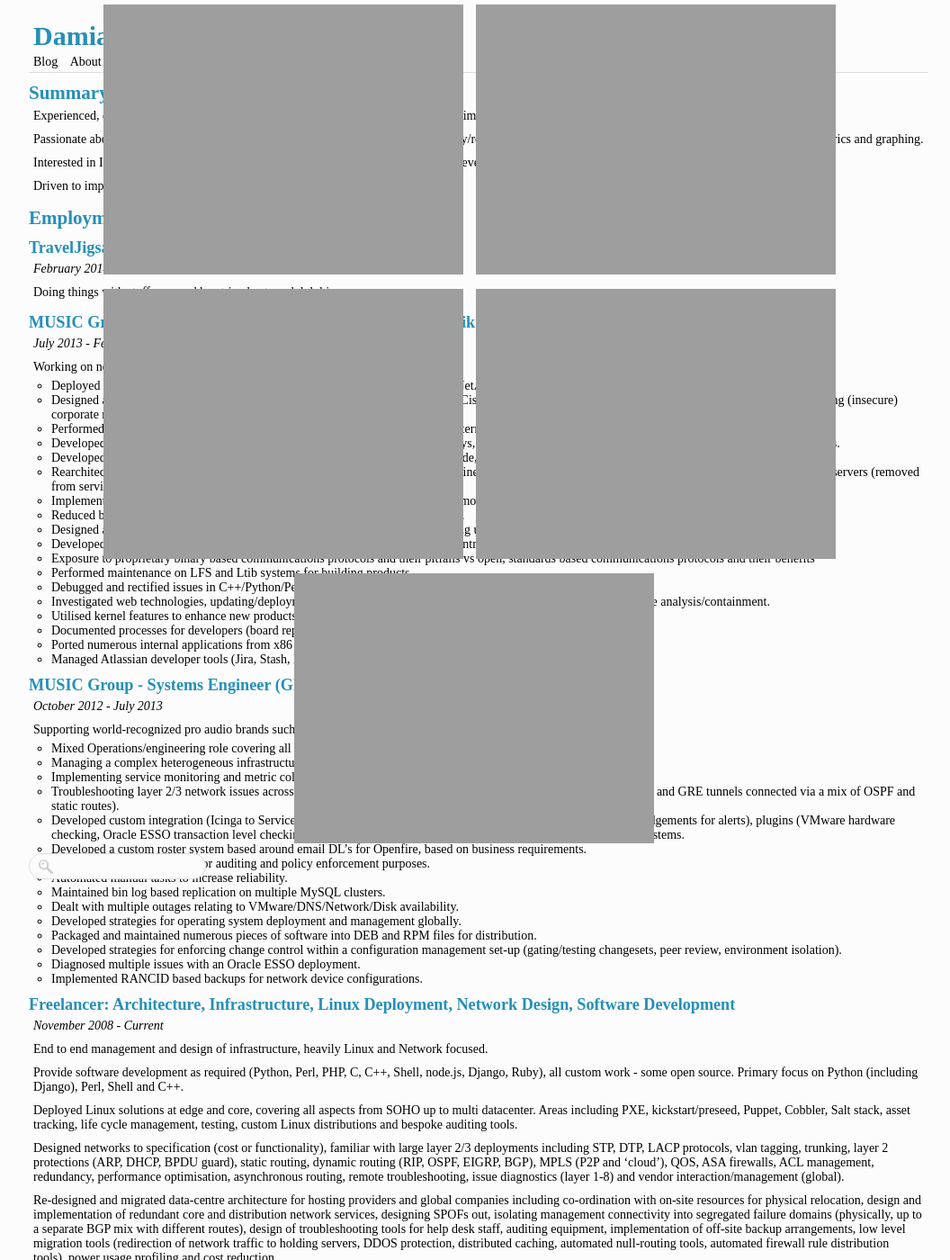
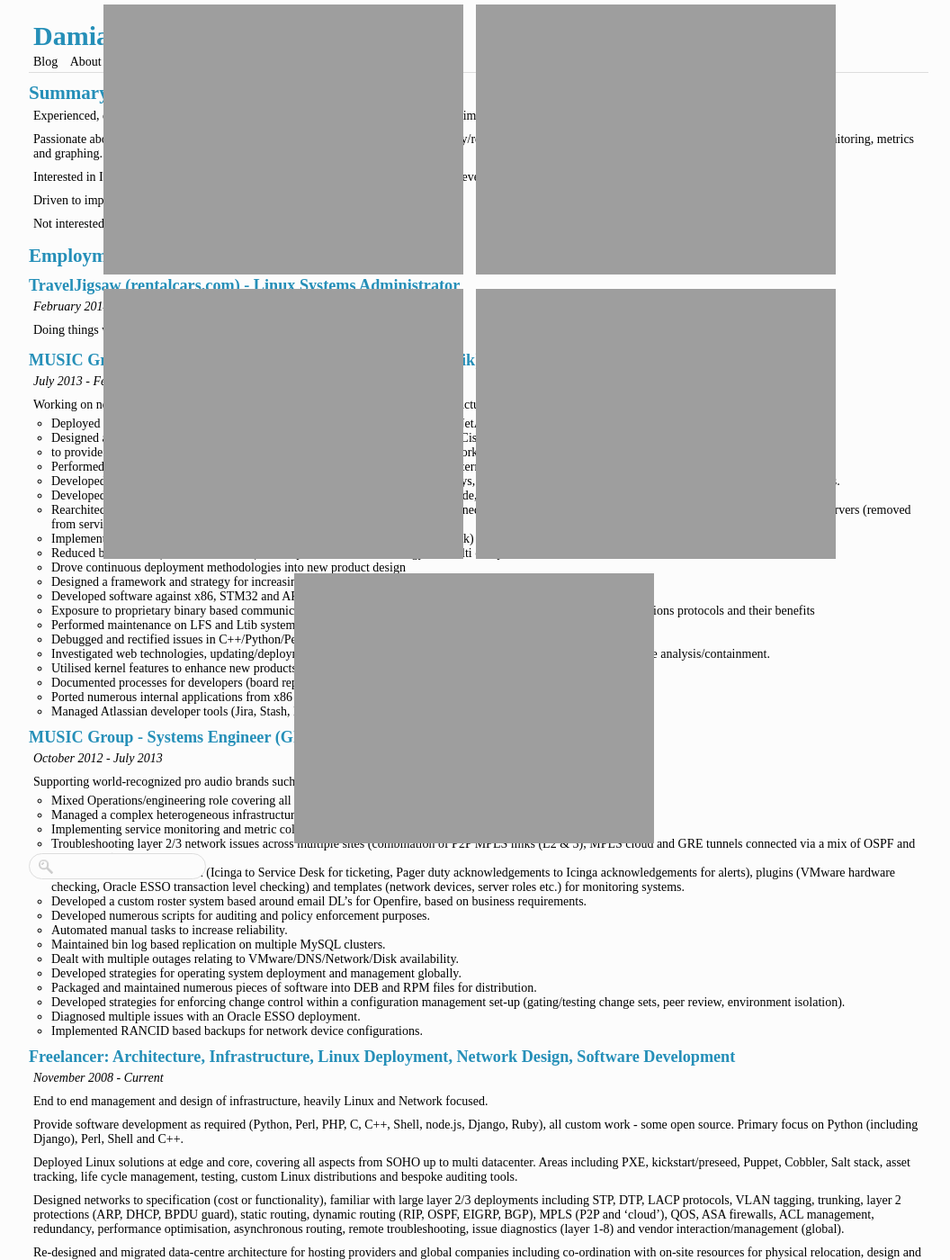
Before and after one commit to DamianZaremba/damianzaremba.co.uk, a Jekyll site: the page built from content/cv/index.markdown, in a window 1280 px wide and 1400 px high. Shown: the whole window at 90% size, without its empty margins (108-1164 px from the left). Built offline with Jekyll 4.4.1, drawn with Linux system fonts in a browser that asks for light colours; nearby versions of some CDN libraries; Markdown is read by kramdown in place of the engine named in the settings; comment, search, counter and statistics services are not loaded; some of the changed text lies outside the part shown.

Commit message:
Update cv

```diff
--- a/content/cv/index.markdown
+++ b/content/cv/index.markdown
@@ -9,13 +9,15 @@
 to improve service and run at the edge of technology.
 
 Passionate about complex high throughput distributed systems (especially low
-latency/real time), solution design, testing, Linux, open source, monitoring,
-metrics and graphing.
+latency/real time), solution design, testing, automation, Linux, open source,
+monitoring, metrics and graphing.
 
 Interested in ITIL methodologies for service management, Agile methodologies for
 development life cycle/work flows and software testing/building strategies.
 
 Driven to impact change where required and deliver things done properly.
+
+Not interested in red tape or project management which gets in the way of progress.
 
 Employment History
 ------------------
@@ -27,22 +29,32 @@
 ### MUSIC Group - Software Engineer (RnD - Midas/Klark Teknik)
 *July 2013 - February 2014*
 
-Working on new Midas/Klark Teknik products and supporting infrastructure.
+Working on new Midas/Klark Teknik products and supporting internal R&D infrastructure.
 
 * Deployed an isolated 3 node (2 HA controllers) Openstack Havana set-up using NetApp ONTAP storage.
-* Designed and implemented a small 'collapsed-core' network architecture - using Cisco technologies - to provide an isolated R&D network, inside an existing (insecure) corporate network.
-* Performed data recovery on R&D servers/data and developed workarounds for internal services during a 4 month long global TECH service failure.
-* Developed a testing jig for boards using a raspberry PI with GPIO controlled relays, for automated boot loader re-programming and boot timing on changes.
-* Developed and implemented backup/restore procedure for critical data (source code, tickets, build configurations).
-* Rearchitected the current 2 server set-up (unmonitored, running on raid 0, constrained by disk/CPU) into a 3 node Openstack set-up and re-purposed older servers (removed from service during a transition from CVS to Git) as disposable build agents.
-* Implemented configuration management (Puppet, Salt stack) and service/change monitoring (Icinga/Rancid).
-* Reduced build times and implemented a new strategy for multi component builds.
+* Designed and implemented a small 'collapsed-core' network architecture - using Cisco technologies
+- to provide an isolated R&D network, inside an existing (insecure) corporate network.
+* Performed data recovery on R&D servers/data and developed workarounds for internal services during
+a 4 month long global TECH service failure.
+* Developed a testing jig for boards using a raspberry PI with GPIO controlled relays, for automated
+boot loader re-programming and boot timing on changes.
+* Developed and implemented backup/restore procedure for critical data (source code, tickets, build
+configurations).
+* Rearchitected the current 2 server setup (unmonitored, running on raid 0, constrained by disk/CPU)
+into a 3 node Openstack setup and re-purposed older servers (removed from service during a transition
+from CVS to Git) as disposable build agents.
+* Implemented configuration management (Puppet), service orchestration (Salt stack) and service/change
+monitoring (Icinga/Rancid).
+* Reduced build times (14 hours to 40min) and implemented a new strategy for multi component builds.
+* Drove continuous deployment methodologies into new product design
 * Designed a framework and strategy for increasing confidence in code and speeding up the release cycle.
 * Developed software against x86, STM32 and ARM based platforms, including control for switches/FPGAs/DSPs
-* Exposure to proprietary binary based communications protocols and their pitfalls vs open, standards based communications protocols and their benefits
+* Exposure to proprietary binary based communications protocols and their pitfalls vs open, standards
+based communications protocols and their benefits
 * Performed maintenance on LFS and Ltib systems for building products
 * Debugged and rectified issues in C++/Python/Perl code and shell/Sed/Awk scripting
-* Investigated web technologies, updating/deployment methodologies, RFB reverse tunnelling, SELinux and performance analysis/containment.
+* Investigated web technologies, updating/deployment methodologies, RFB reverse tunnelling, SELinux
+and performance analysis/containment.
 * Utilised kernel features to enhance new products (control groups, SELinux, nftables)
 * Documented processes for developers (board reprogramming/power up/hardware interfaces)
 * Ported numerous internal applications from x86 to ARM
@@ -54,10 +66,13 @@
 Supporting world-recognized pro audio brands such as MIDAS, Klark Teknik, Turbosound, Behringer and Bugera.
 
 * Mixed Operations/engineering role covering all levels of the infrastructure.
-* Managing a complex heterogeneous infrastructure based upon VMware.
+* Managed a complex heterogeneous infrastructure based upon VMware.
 * Implementing service monitoring and metric collection systems (MRTG, Smokeping, Icinga, Graphite, PRTG).
-* Troubleshooting layer 2/3 network issues across multiple sites (combination of P2P MPLS links (L2 & 3), MPLS cloud and GRE tunnels connected via a mix of OSPF and static routes).
-* Developed custom integration (Icinga to Service Desk for ticketing, Pager duty acknowledgements to Icinga acknowledgements for alerts), plugins (VMware hardware checking, Oracle ESSO transaction level checking) and templates (network devices, server roles etc.) for monitoring systems.
+* Troubleshooting layer 2/3 network issues across multiple sites (combination of P2P MPLS links (L2 & 3),
+MPLS cloud and GRE tunnels connected via a mix of OSPF and static routes).
+* Developed custom integration (Icinga to Service Desk for ticketing, Pager duty acknowledgements to
+Icinga acknowledgements for alerts), plugins (VMware hardware checking, Oracle ESSO transaction level
+checking) and templates (network devices, server roles etc.) for monitoring systems.
 * Developed a custom roster system based around email DL's for Openfire, based on business requirements.
 * Developed numerous scripts for auditing and policy enforcement purposes.
 * Automated manual tasks to increase reliability.
@@ -65,7 +80,8 @@
 * Dealt with multiple outages relating to VMware/DNS/Network/Disk availability.
 * Developed strategies for operating system deployment and management globally.
 * Packaged and maintained numerous pieces of software into DEB and RPM files for distribution.
-* Developed strategies for enforcing change control within a configuration management set-up (gating/testing changesets, peer review, environment isolation).
+* Developed strategies for enforcing change control within a configuration management set-up
+(gating/testing change sets, peer review, environment isolation).
 * Diagnosed multiple issues with an Oracle ESSO deployment.
 * Implemented RANCID based backups for network device configurations.
 
@@ -74,35 +90,46 @@
 
 End to end management and design of infrastructure, heavily Linux and Network focused.
 
-Provide software development as required (Python, Perl, PHP, C, C++, Shell, node.js, Django, Ruby), all custom work - some open source. Primary focus on Python (including Django), Perl, Shell and C++.
+Provide software development as required (Python, Perl, PHP, C, C++, Shell, node.js, Django, Ruby),
+all custom work - some open source. Primary focus on Python (including Django), Perl, Shell and C++.
 
-Deployed Linux solutions at edge and core, covering all aspects from SOHO up to multi datacenter. Areas including PXE, kickstart/preseed, Puppet, Cobbler, Salt stack, asset tracking, life cycle management, testing, custom Linux distributions and bespoke auditing tools.
+Deployed Linux solutions at edge and core, covering all aspects from SOHO up to multi datacenter.
+Areas including PXE, kickstart/preseed, Puppet, Cobbler, Salt stack, asset tracking, life cycle
+management, testing, custom Linux distributions and bespoke auditing tools.
 
-Designed networks to specification (cost or functionality), familiar with large layer 2/3 deployments including STP, DTP, LACP protocols, vlan tagging, trunking, layer 2 protections (ARP, DHCP, BPDU guard), static routing, dynamic routing (RIP, OSPF, EIGRP, BGP), MPLS (P2P and 'cloud'), QOS, ASA firewalls, ACL management, redundancy, performance optimisation, asynchronous routing, remote troubleshooting, issue diagnostics (layer 1-8) and vendor interaction/management (global).
+Designed networks to specification (cost or functionality), familiar with large layer 2/3 deployments
+including STP, DTP, LACP protocols, VLAN tagging, trunking, layer 2 protections (ARP, DHCP, BPDU guard),
+static routing, dynamic routing (RIP, OSPF, EIGRP, BGP), MPLS (P2P and 'cloud'), QOS, ASA firewalls,
+ACL management, redundancy, performance optimisation, asynchronous routing, remote troubleshooting,
+issue diagnostics (layer 1-8) and vendor interaction/management (global).
 
-Re-designed and migrated data-centre architecture for hosting providers and global companies including co-ordination with on-site resources for physical relocation, design and implementation of redundant core and distribution network services, designing SPOFs out, isolating management connectivity into segregated failure domains (physically, up to a separate BGP mix with different routes), design of troubleshooting tools for help desk staff, auditing equipment, implementation of off-site backup arrangements, low level migration tools (redirection of network traffic to holding servers, DDOS protection, distributed caching, automated null-routing tools, automated firewall rule distribution tools), power usage profiling and cost reduction.
+Re-designed and migrated data-centre architecture for hosting providers and global companies including
+co-ordination with on-site resources for physical relocation, design and implementation of redundant
+core and distribution network services, designing SPOFs out, isolating management connectivity into
+segregated failure domains (physically, up to a separate BGP mix with different routes), design of
+troubleshooting tools for help desk staff, auditing equipment, implementation of off-site backup
+arrangements, low level migration tools (redirection of network traffic to holding servers, DDOS
+protection, distributed caching, automated null-routing tools, automated firewall rule distribution
+tools), power usage profiling and cost reduction.
 
 ### Sub 6 Limited - Lead Systems Administrator
 *October 2011 - August 2012*
 
 * Lead the system administration/management side of the UK/US based managed hosting companies.
-* Handled escalated issues, complex solutions, monitoring and reporting
-requirements.
-* Integrated multiple services into the asset management system to cut down on
-manual sets and automate process.
+* Handled escalated issues, complex solutions, monitoring and reporting requirements.
+* Integrated multiple services into the asset management system to cut down on manual sets and
+automate process.
 * Introduced continuous integration into the development work flow.
 * Rolled out Puppet for configuration management.
-* Handled configuration of the switched network (trunk/access ports, vlans etc.).
+* Handled configuration of the switched network (trunk/access ports, VLAN's etc.).
 * Rolled out LDAP and Radius for centralized authentication.
 * Developed custom features for Kayako and WHMCS.
 * Introduced Graphite and exposed monitoring metrics to clients.
-* Increased security across the entire platform (PBX, DNS, Billing, client
-servers).
+* Increased security across the entire platform (PBX, DNS, Billing, client servers).
 * Implemented rolling password changes on a twice weekly basis.
-* Custom built an IP based FTP access manager.
-* Custom built a version manage for 4 PHP versions.
-* Custom built a gatekeeper service to display holding pages for clients during
-a datacenter move.
+* Designed and developed an in-house (customer facing) IP based FTP access manager.
+* Designed and developed a bespoke (customer facing) version manager for 4 PHP versions.
+* Developed a gatekeeper service to display holding pages for clients during a datacenter move.
 * Developed numerous custom solutions for clients.
 
 ### AllGamer, LLC - Freelance systems administrator and developer
@@ -119,11 +146,10 @@
 *April 2011 - May 2011*
 
 * Responsible for a RHEL5 RHCS set-up.
-* Managed Apache, TomCat, JBos, Orcale 10G, MySQL.
+* Managed Apache, Tomcat, JBos, Orcale 10G, MySQL.
 * Provided on-call support.
 * Provided users support in a third line capacity.
-* Successfully identified and resolved memory leaks within the application
-servers.
+* Successfully identified and resolved memory leaks within the application servers.
 * Managed Xen and Citrix Xenserver deployments.
 * Debugged tomcat logs to identify root causes of application issues.
 * Implemented process monitoring of background workers to ensure a responsive application.
@@ -196,7 +221,8 @@
 ### Firebrand Training
 *2010*
 
-I completed a number of courses at Firebrand to expand my knowledge on computer security and hardware fundamentals.
+I completed a number of courses at Firebrand to expand my knowledge on computer security and hardware
+fundamentals.
 
 This resulted in my gaining Comptia A+, CEH and LPIC level 1/2 certifications.
 
@@ -205,10 +231,11 @@
 
 I completed GCSEs in ICT (A), Mathematics (D) and key skills exams.
 
-In my spare time I also assisted in the network administration, involving a single windows server 2003 DC,
-two Linux servers and around 50-70 desktops running a mix of windows 2000 and XP pro.
+In my spare time I also assisted in the network administration, involving a single windows server
+2003 DC, two Linux servers and around 50-70 desktops running a mix of windows 2000 and XP pro.
 
-This involved me writing numerous scripts (bat/vbs) to do simple actions such as mapping drives or configuring proxies via group policy.
+This involved me writing numerous scripts (bat/vbs) to do simple actions such as mapping drives or
+configuring proxies via group policy.
 
 Volunteering experience
 -----------------------
```
Also changed, not shown: other parts of content/cv/index.markdown (+5 -6 lines).
